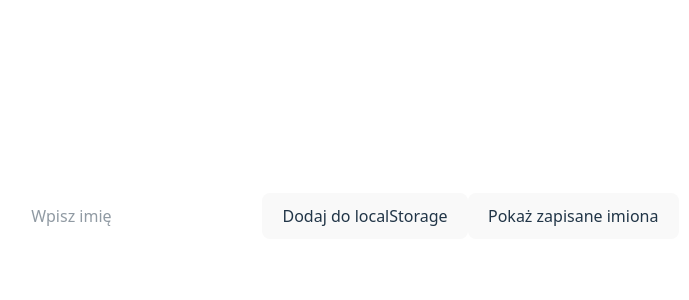
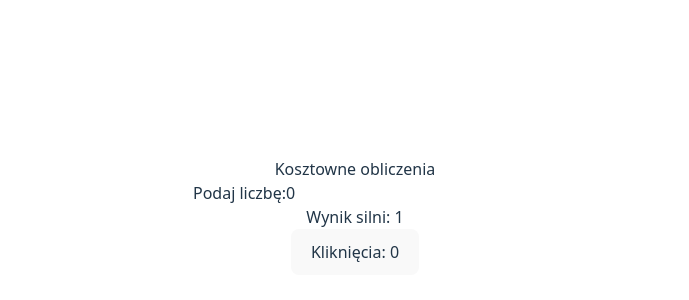
Before and after one commit to Norbert-2204/cwiczenia, a React (Vite) app: page / in a window 1280 px wide. Shown: the part 184-484 px from the top of the page, without its empty margins (285-974 px from the left). Built offline with nearby package versions, Linux system fonts and the light colour scheme.

Commit message:
useMemo practice

```diff
--- a/src/App.jsx
+++ b/src/App.jsx
@@ -28,41 +28,14 @@ import ThemeProvider from "./components/useContext/ChangeTheme.jsx";
 import { useCalculateYearsSince } from "./components/custonHooks/useCalculateYearsSince.js";
 import { useFilterUsers } from "./components/custonHooks/useFilterUsers.js";
 import { useLocalStorage } from "./components/custonHooks/useLocalStorage.js";
+import Modal from "./components/react portal/modal.jsx";
+import { ProductList } from "./components/useMemo/ProductList.jsx";
+import { ExpensiveCalculation } from "./components/useMemo/SlowFunction.jsx";
 
 const App = () => {
-  const [inputName, setInputName] = useState("");
-  const [names, setNames] = useLocalStorage("names", []);
-  const [showList, setShowList] = useState(false);
-
-  const addName = () => {
-    if (inputName.trim()) {
-      setNames([...names, inputName]);
-      setInputName("");
-    }
-  };
-
   return (
     <div>
-      <input
-        type="text"
-        value={inputName}
-        onChange={(e) => setInputName(e.target.value)}
-        placeholder="Wpisz imię"
-      />
-      <button onClick={addName}>Dodaj do localStorage</button>
-      <button onClick={() => setShowList(!showList)}>
-        {showList ? "Ukryj listę" : "Pokaż zapisane imiona"}
-      </button>
-
-      {showList && (
-        <ul>
-          {names.length === 0 ? (
-            <li>Brak zapisanych imion</li>
-          ) : (
-            names.map((name, index) => <li key={index}>{name}</li>)
-          )}
-        </ul>
-      )}
+      <ExpensiveCalculation />
     </div>
   );
 };
@@ -195,3 +168,78 @@ export default App;
 //       </ul>
 //     </div>
 //   );
+
+// zadanie 3
+
+// const [inputName, setInputName] = useState("");
+//   const [names, setNames] = useLocalStorage("names", []);
+//   const [showList, setShowList] = useState(false);
+
+//   const addName = () => {
+//     if (inputName.trim()) {
+//       setNames([...names, inputName]);
+//       setInputName("");
+//     }
+//   };
+
+//   return (
+//     <div>
+//       <input
+//         type="text"
+//         value={inputName}
+//         onChange={(e) => setInputName(e.target.value)}
+//         placeholder="Wpisz imię"
+//       />
+//       <button onClick={addName}>Dodaj do localStorage</button>
+//       <button onClick={() => setShowList(!showList)}>
+//         {showList ? "Ukryj listę" : "Pokaż zapisane imiona"}
+//       </button>
+
+//       {showList && (
+//         <ul>
+//           {names.length === 0 ? (
+//             <li>Brak zapisanych imion</li>
+//           ) : (
+//             names.map((name, index) => <li key={index}>{name}</li>)
+//           )}
+//         </ul>
+//       )}
+//     </div>
+//   );
+
+// Modal
+
+//  const [isModalOpen, setIsModalOpen] = useState(false);
+//   const [inputValue, setInputValue] = useState("");
+//   const [items, setItems] = useState(["Element 1", "Element 2", "Element 3"]);
+
+//   const toggleModal = () => {
+//     setIsModalOpen((prev) => !prev);
+//   };
+
+//   return (
+//     <div>
+//       <ul>
+//         {items.map((item, index) => (
+//           <li key={index}>{item}</li>
+//         ))}
+//       </ul>
+//       <form
+//         onSubmit={(e) => {
+//           e.preventDefault();
+//           setItems((prevItems) => [...prevItems, inputValue]);
+//           setInputValue("");
+//         }}
+//       >
+//         <input
+//           name="item"
+//           value={inputValue}
+//           onChange={(e) => setInputValue(e.target.value)}
+//           required
+//         />
+//         <button type="submit">Dodaj</button>
+//       </form>
+//       <button onClick={toggleModal}>Pokaż szczegóły</button>
+//       {isModalOpen && <Modal onClose={toggleModal} itemsCount={items.length} />}
+//     </div>
+//   );
--- /dev/null
+++ b/src/components/react portal/modal.jsx
@@ -0,0 +1,14 @@
+import ReactDOM from "react-dom";
+
+const Modal = ({ onClose, itemsCount }) => {
+  return ReactDOM.createPortal(
+    <div className="fixed top-0 left-0 right-0 bottom-0 flex justify-center items-center">
+      <div className="bg-blue-500 p-20 rounded">
+        <p>Liczba elementów na liście: {itemsCount}</p>
+        <button onClick={onClose}>Zamknij</button>
+      </div>
+    </div>,
+    document.body
+  );
+};
+export default Modal;
--- /dev/null
+++ b/src/components/useMemo/ProductList.jsx
@@ -0,0 +1,60 @@
+import { useState, useMemo } from "react";
+
+const products = [
+  { id: 1, name: "Jabłko", category: "food", price: 3 },
+  { id: 2, name: "Koszulka", category: "clothing", price: 50 },
+  { id: 3, name: "Laptop", category: "electronics", price: 3000 },
+  { id: 4, name: "Chleb", category: "food", price: 5 },
+  { id: 5, name: "Słuchawki", category: "electronics", price: 200 },
+  { id: 6, name: "Spodnie", category: "clothing", price: 120 },
+];
+
+export const ProductList = () => {
+  const [category, setCategory] = useState("all");
+  const [sort, setSort] = useState("asc");
+
+  const filteredAndSorted = useMemo(() => {
+    let result = [...products];
+
+    if (category !== "all") {
+      result = result.filter((item) => item.category === category);
+    }
+
+    result.sort((a, b) => {
+      return sort === "asc" ? a.price - b.price : b.price - a.price;
+    });
+
+    return result;
+  }, [category, sort]);
+
+  return (
+    <div className="flex flex-col p-10">
+      <h2>Lista produktów</h2>
+      <label>
+        Filtruj kategorię:
+        <select value={category} onChange={(e) => setCategory(e.target.value)}>
+          <option value="all">Wszystkie</option>
+          <option value="food">Jedzenie</option>
+          <option value="clothing">Ubrania</option>
+          <option value="electronics">Elektronika</option>
+        </select>
+      </label>
+
+      <label>
+        Sortowanie:
+        <select value={sort} onChange={(e) => setSort(e.target.value)}>
+          <option value="asc">Cena rosnąco</option>
+          <option value="desc">Cena malejąco</option>
+        </select>
+      </label>
+
+      <ul>
+        {filteredAndSorted.map((item) => (
+          <li key={item.id}>
+            {item.name} – {item.price} zł
+          </li>
+        ))}
+      </ul>
+    </div>
+  );
+};
--- /dev/null
+++ b/src/components/useMemo/SlowFunction.jsx
@@ -0,0 +1,41 @@
+import { useState, useMemo } from "react";
+
+const SlowFunction = (num) => {
+  console.log("Obliczanie silni...");
+  let result = 1;
+  for (let i = 1; i <= num; i++) {
+    for (let j = 0; j < 100; j++) {
+      console.log(result);
+    }
+    result *= i;
+  }
+  return result;
+};
+
+export const ExpensiveCalculation = () => {
+  const [number, setNumber] = useState(0);
+  const [clicks, setClicks] = useState(0);
+
+  const result = useMemo(() => SlowFunction(number), [number]);
+
+  return (
+    <div>
+      <h2>Kosztowne obliczenia</h2>
+
+      <label>
+        Podaj liczbę:
+        <input
+          type="number"
+          value={number}
+          onChange={(e) => setNumber(Number(e.target.value))}
+        />
+      </label>
+
+      <p>Wynik silni: {result}</p>
+
+      <button onClick={() => setClicks((prev) => prev + 1)}>
+        Kliknięcia: {clicks}
+      </button>
+    </div>
+  );
+};
```
